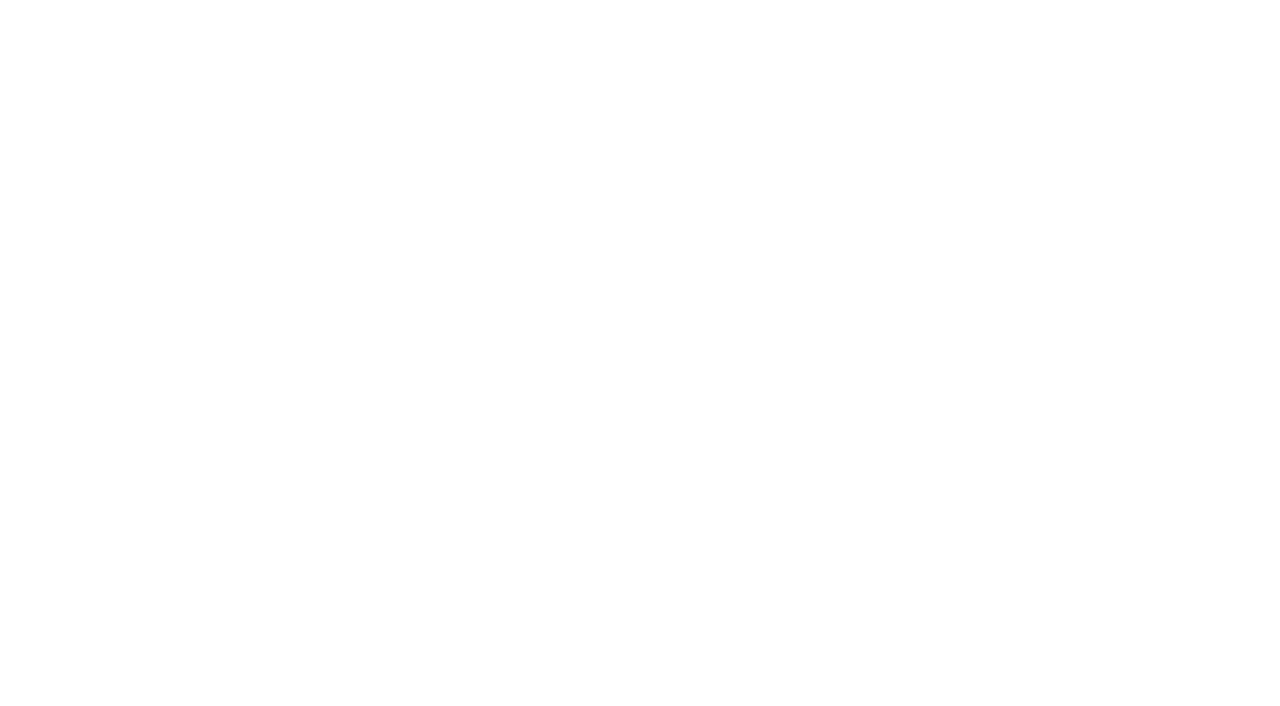
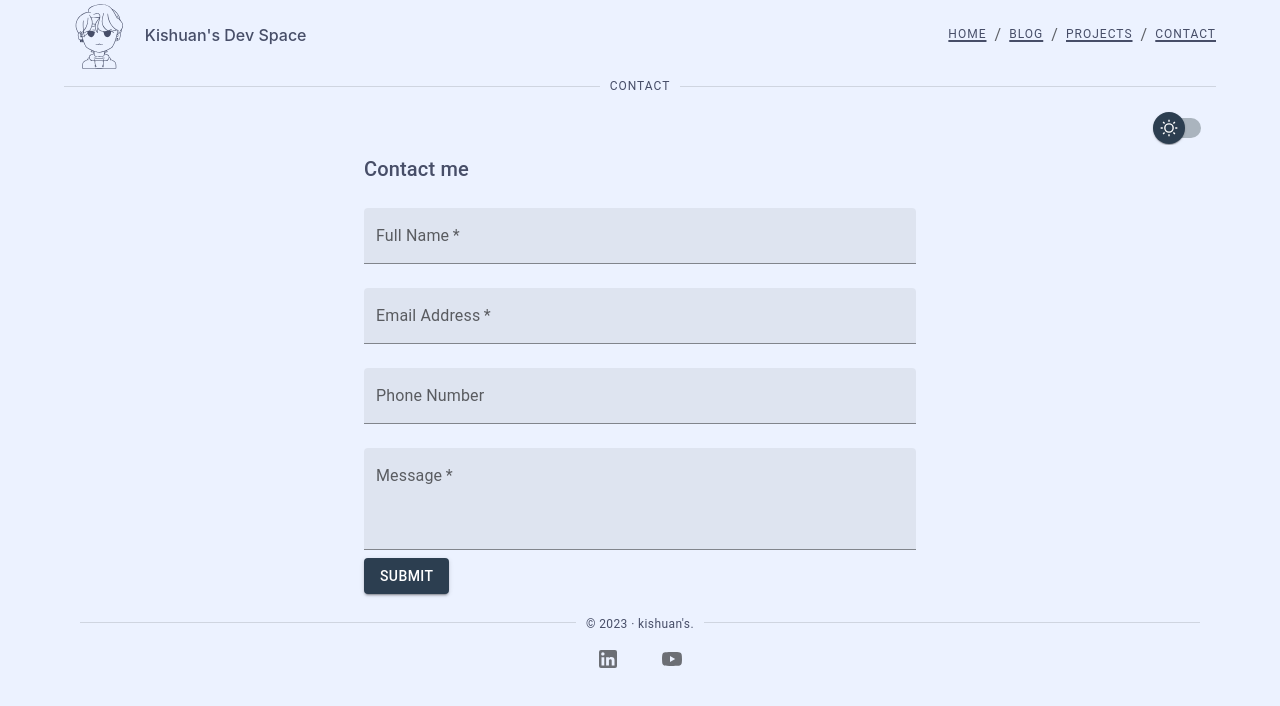
Before and after one commit to kishuan/Kishuans-Dev-Library, a Gatsby site: page /contact in a window 1280 px wide. Before the commit this address had no page. Built offline with nearby package versions, Linux system fonts and the light colour scheme; Gatsby itself is replaced by a stand-in of ours.

Commit message:
FormComponent

```diff
--- /dev/null
+++ b/src/components/contactForm.js
@@ -0,0 +1,118 @@
+import React from "react"
+import { useForm, ValidationError } from "@formspree/react"
+import Button from "@mui/material/Button"
+import Container from "@mui/material/Container"
+import TextField from "@mui/material/TextField"
+import Typography from "@mui/material/Typography"
+import Alert from "@mui/material/Alert"
+
+function Contact() {
+  return <ContactForm />
+}
+
+// Rest of your ContactForm remains the same
+
+function ContactForm() {
+  const [state, handleSubmit] = useForm("xrgjewbb")
+
+  if (state.succeeded) {
+    return (
+      // <Typography variant="h6">
+      //   Thank you for your message! I'll be in contact shortly.
+      // </Typography>
+      <Alert severity="success">
+        Thank you! Your submission has been sent.
+      </Alert>
+    )
+  }
+
+  return (
+    <form onSubmit={handleSubmit}>
+      <Container maxWidth="sm">
+        <Typography variant="h6" gutterBottom>
+          Contact me
+        </Typography>
+        <TextField
+          id="name"
+          label="Full Name"
+          variant="filled"
+          fullWidth
+          margin="normal"
+          name="name"
+          autoComplete="off"
+          required
+        />
+        <ValidationError
+          name="name"
+          prefix="Name"
+          field="name"
+          errors={state.errors}
+        />
+        <TextField
+          id="email"
+          label="Email Address"
+          type="email"
+          variant="filled"
+          fullWidth
+          margin="normal"
+          name="email"
+          autoComplete="off"
+          required
+        />
+        <ValidationError
+          name="email"
+          prefix="Email"
+          field="email"
+          errors={state.errors}
+        />
+        <TextField
+          id="phoneNumber"
+          label="Phone Number"
+          variant="filled"
+          fullWidth
+          margin="normal"
+          name="phoneNumber"
+          autoComplete="off"
+        />
+        <ValidationError
+          name="phoneNumber"
+          prefix="Phone Number"
+          field="phoneNumber"
+          errors={state.errors}
+        />
+        <TextField
+          autoComplete="off"
+          id="message"
+          label="Message"
+          variant="filled"
+          fullWidth
+          margin="normal"
+          name="message"
+          multiline
+          rows={3}
+          required
+        />
+        <ValidationError
+          id="message"
+          name="message"
+          prefix="Message"
+          field="message"
+          errors={state.errors}
+        />
+        <Button
+          id="submit"
+          name="submit"
+          color="secondary"
+          variant="contained"
+          type="submit"
+          disabled={state.submitting}
+          sx={{ alignSelf: `flex-end` }}
+        >
+          Submit
+        </Button>
+      </Container>
+    </form>
+  )
+}
+
+export default Contact
--- a/src/components/footer.js
+++ b/src/components/footer.js
@@ -1,5 +1,5 @@
 import * as React from "react"
-import Contact from "./contact.js"
+// import Contact from "./contact.js"
 import Divider from "@mui/material/Divider"
 import Typography from "@mui/material/Typography"
 import Stack from "@mui/material/Stack"
@@ -23,7 +23,7 @@ function Footer() {
         </Typography>
       </Divider>
       <Stack direction="row" spacing={2} justifyContent="center">
-        <Contact />
+        {/* <Contact /> */}
         <IconButton
           href="https://www.linkedin.com/in/kishuan-espiritu/"
           target="_blank"
--- a/src/components/header.js
+++ b/src/components/header.js
@@ -1,6 +1,6 @@
 import React, { useState } from "react"
 import { Link } from "gatsby"
-import Contact from "./contact.js"
+
 // import useDayNightMode from "./usedaynightmode.js"
 import { useDarkMode } from "./darkModeContext.js"
 import Divider from "@mui/material/Divider"
@@ -107,7 +107,13 @@ const Header = ({ siteTitle, title }) => {
                 position: 3,
                 name: "Projects",
                 item: "https://kishuan.netlify.app/projects",
-              }
+              },
+              {
+                "@type": "ListItem",
+                position: 3,
+                name: "Contact",
+                item: "https://kishuan.netlify.app/contact",
+              },
               // ... Add more items as required for your navigation
             ],
           })}
@@ -161,7 +167,11 @@ const Header = ({ siteTitle, title }) => {
                 Projects
               </Typography>
             </Link>
-            <Contact />
+            <Link to="/contact">
+              <Typography aria-label="contact" variant="overline" gutterBottom>
+                Contact
+              </Typography>
+            </Link>
           </Breadcrumbs>
         )}
         <Menu
@@ -189,7 +199,7 @@ const Header = ({ siteTitle, title }) => {
             <Link to="/projects">Projects</Link>
           </MenuItem>
           <MenuItem onClick={handleCloseNavMenu}>
-            <Contact />
+            <Link to="/contact">Contact</Link>
           </MenuItem>
         </Menu>
       </header>
@@ -197,7 +207,7 @@ const Header = ({ siteTitle, title }) => {
         {/* {!isMobile && (
           <Typography variant="subtitle1">decolonizing technology.</Typography>
         )} */}
-         <Typography variant="overline">{title}</Typography>
+        <Typography variant="overline">{title}</Typography>
       </Divider>
       <Box
         display="flex"
@@ -209,7 +219,7 @@ const Header = ({ siteTitle, title }) => {
           checked={isDarkMode}
           onChange={toggleDarkMode}
           inputProps={{ "aria-label": "controlled" }}
-
+          name="modeToggle"
         />
       </Box>
     </>
--- a/src/components/layout.js
+++ b/src/components/layout.js
@@ -14,9 +14,6 @@ import KeyboardArrowUpIcon from "@mui/icons-material/KeyboardArrowUp"
 import useScrollTrigger from "@mui/material/useScrollTrigger"
 import Box from "@mui/material/Box"
 import Toolbar from "@mui/material/Toolbar"
-import Typography from "@mui/material/Typography"
-import Divider from "@mui/material/Divider"
-import { List, ListItem, Chip } from "@mui/material"
 
 function ScrollTop(props) {
   const theme = useTheme()
@@ -150,6 +147,7 @@ const Layout = ({ children, title }) => {
           <Fab
             size="small"
             aria-label="scroll back to top"
+            scroll="smooth"
             sx={{
               color: isDarkMode ? theme.palette.dark : theme.palette.light,
               backgroundColor: isDarkMode
--- /dev/null
+++ b/src/pages/contact.js
@@ -0,0 +1,24 @@
+import * as React from "react"
+import ContactForm from "../components/contactForm";
+import Layout from "../components/layout"
+import Seo from "../components/seo"
+import Container from "@mui/material/Container"
+
+
+
+const Contact = () => (
+  <Layout title="Contact">
+      <Container>
+        <ContactForm/>
+      </Container>
+  </Layout>
+)
+
+/**
+ * Head export to define metadata for the page
+ *
+ * See: https://www.gatsbyjs.com/docs/reference/built-in-components/gatsby-head/
+ */
+export const Head = () => <Seo title="Contact" />
+
+export default Contact
```
